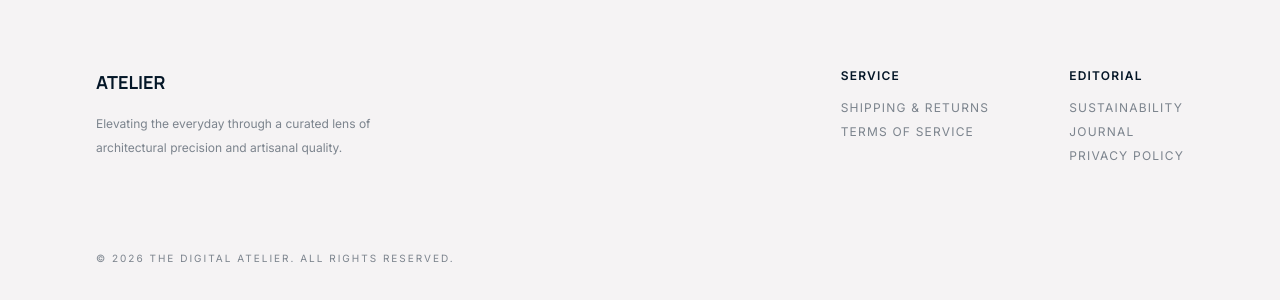
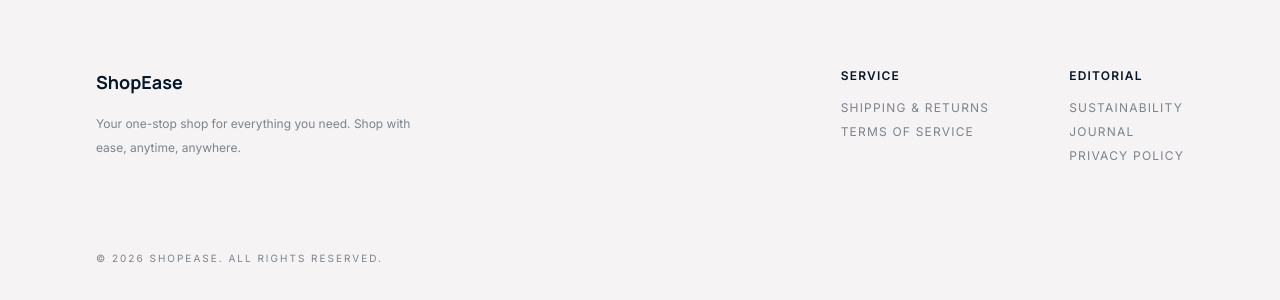
Before and after one commit to Gopichandu923/e-commerce, a React (Vite) app in the folder client/: page /verify-email/1 in a window 1280 px wide. Shown: the part 492-792 px from the top of the page. Built offline with nearby package versions, Linux system fonts and the light colour scheme.

Commit message:
updated the platform name name

```diff
--- a/client/src/components/Footer.jsx
+++ b/client/src/components/Footer.jsx
@@ -7,12 +7,12 @@ const Footer = ({ darkMode = false }) => {
       <div className="grid grid-cols-1 md:grid-cols-2 lg:flex lg:justify-between px-6 md:px-12 lg:px-24 max-w-7xl mx-auto">
         <div className="mb-10 lg:mb-0">
           <span className={`text-lg font-bold font-headline ${darkMode ? "text-[#fbf9fa]" : "text-[#041627]"}`}>
-            ATELIER
+            ShopEase
           </span>
           <p className={`mt-4 font-label text-xs leading-loose max-w-xs ${
             darkMode ? "text-[#fbf9fa]/50" : "text-[#041627]/50"
           }`}>
-            Elevating the everyday through a curated lens of architectural precision and artisanal quality.
+            Your one-stop shop for everything you need. Shop with ease, anytime, anywhere.
           </p>
         </div>
         <div className="grid grid-cols-2 gap-12 lg:flex lg:gap-20">
@@ -49,7 +49,7 @@ const Footer = ({ darkMode = false }) => {
         <span className={`font-label text-[10px] tracking-[0.2em] uppercase ${
           darkMode ? "text-[#fbf9fa]/50" : "text-[#041627]/50"
         }`}>
-          © {new Date().getFullYear()} THE DIGITAL ATELIER. ALL RIGHTS RESERVED.
+          © {new Date().getFullYear()} ShopEase. All rights reserved.
         </span>
       </div>
     </footer>
```
